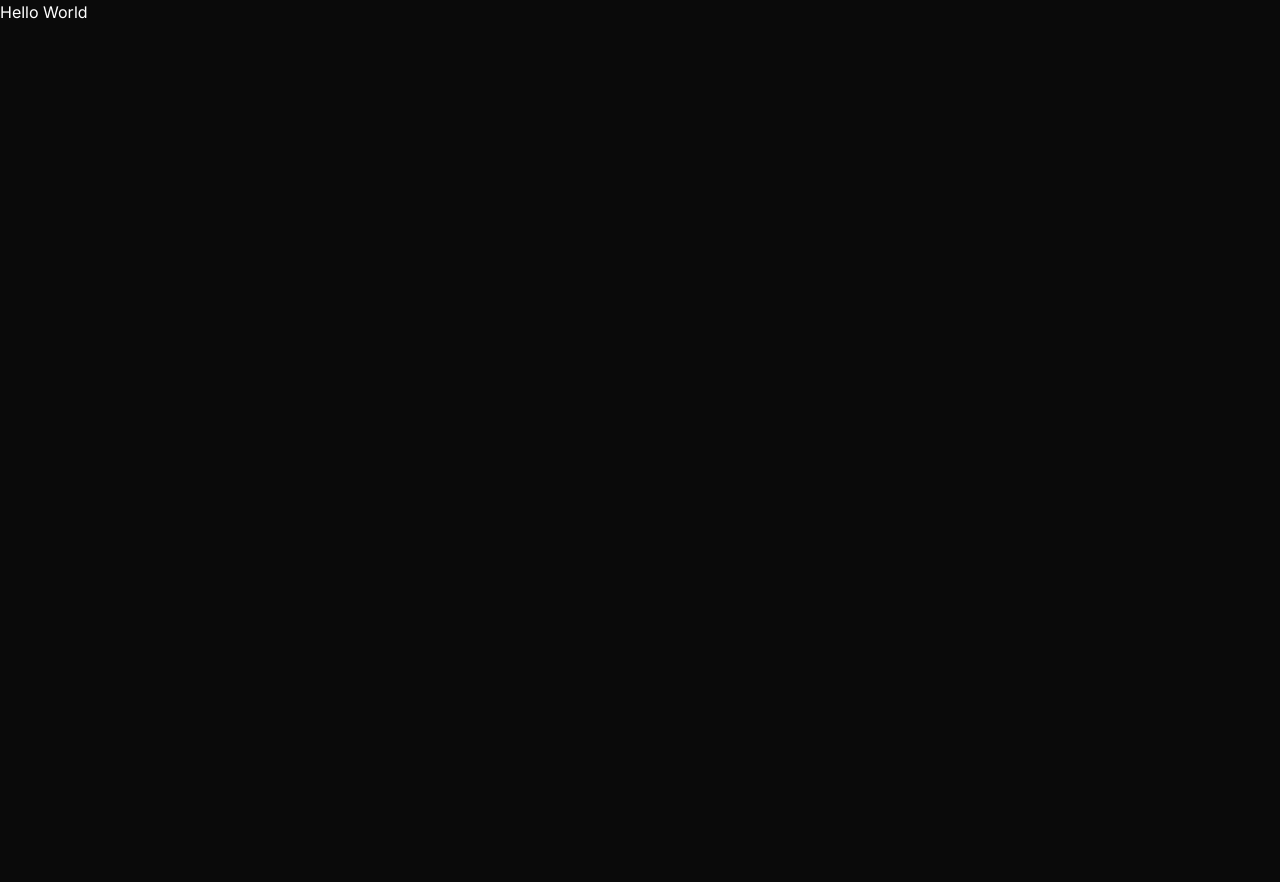
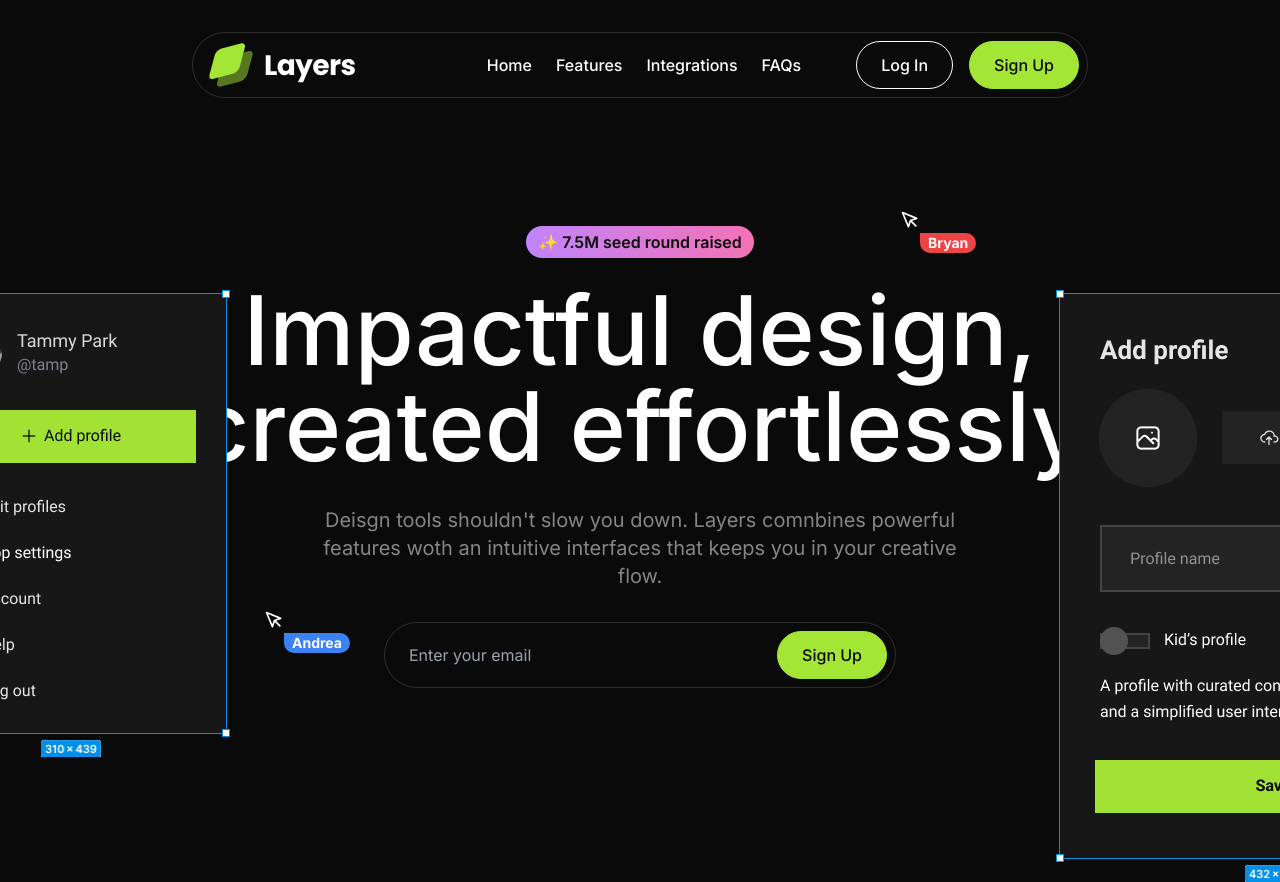
Before and after one commit to farhanf7n/project-management-app, a Next.js app: page / in a window 1280 px wide. Before the commit the page ends 800 px from the top, so only its background shows below. Built offline with nearby package versions, Linux system fonts and the light colour scheme.

Commit message:
Added Hero componenet

```diff
--- a/src/app/page.tsx
+++ b/src/app/page.tsx
@@ -1,3 +1,11 @@
+import Navbar from "@/sections/Navbar";
+import Hero from "@/sections/Hero";
+
 export default function Home() {
-    return <div>Hello World</div>;
+    return (
+        <div>
+            <Navbar />
+            <Hero />
+        </div>
+    );
 }
```
